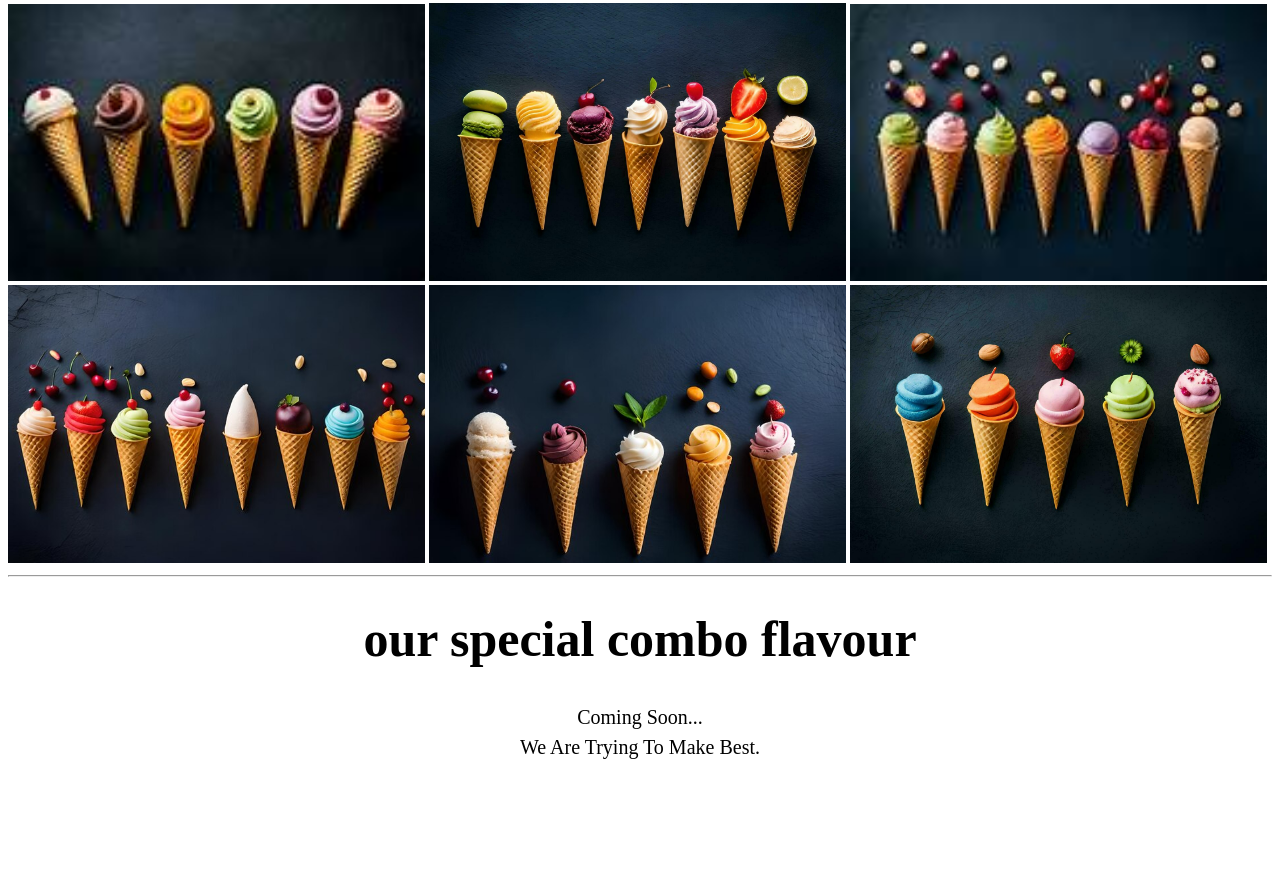
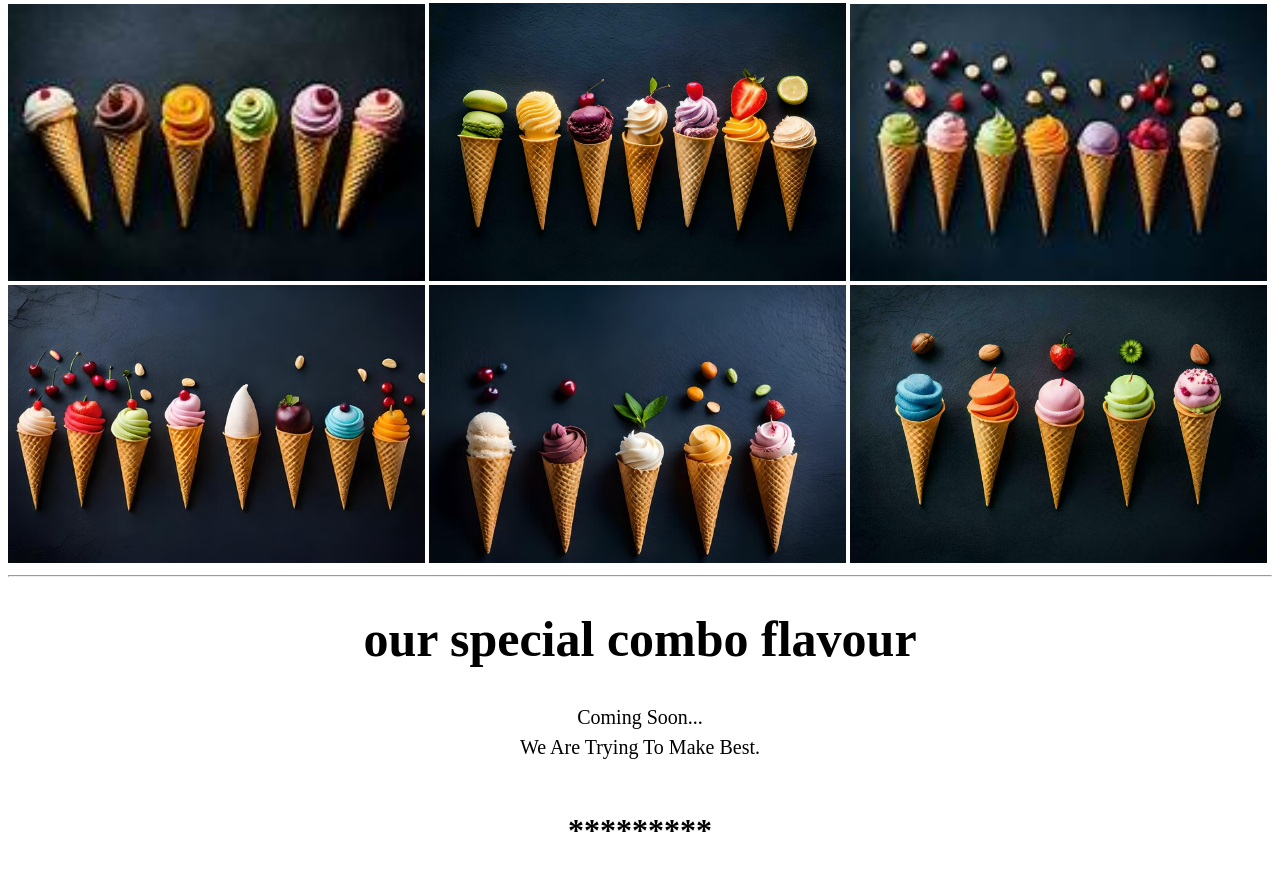
Before and after one commit to yashjunghare09/ice-cream, a plain HTML site: page index.html in a window 1280 px wide. Shown: the part 2340-3210 px from the top of the page. Before the commit the page ends 3152 px from the top, so only its background shows below. Drawn offline with Linux system fonts and the light colour scheme.

Commit message:
Update index.html

```diff
--- a/index.html
+++ b/index.html
@@ -44,3 +44,4 @@ padding: 15px 35px 15px; color: white;" href="https://www.google.co.in/">read mo
 <hr style"width: 60;">
 <h1 style="font-size:50px; text-align:center;">our special combo flavour</h1>
 <p style="font-size:20px; text-align:center; line-height:30px; margin-bottom:50px;">Coming Soon...<br> We Are Trying To Make Best.
+<h1 style=" text-align:center;">*********</h1>
```
